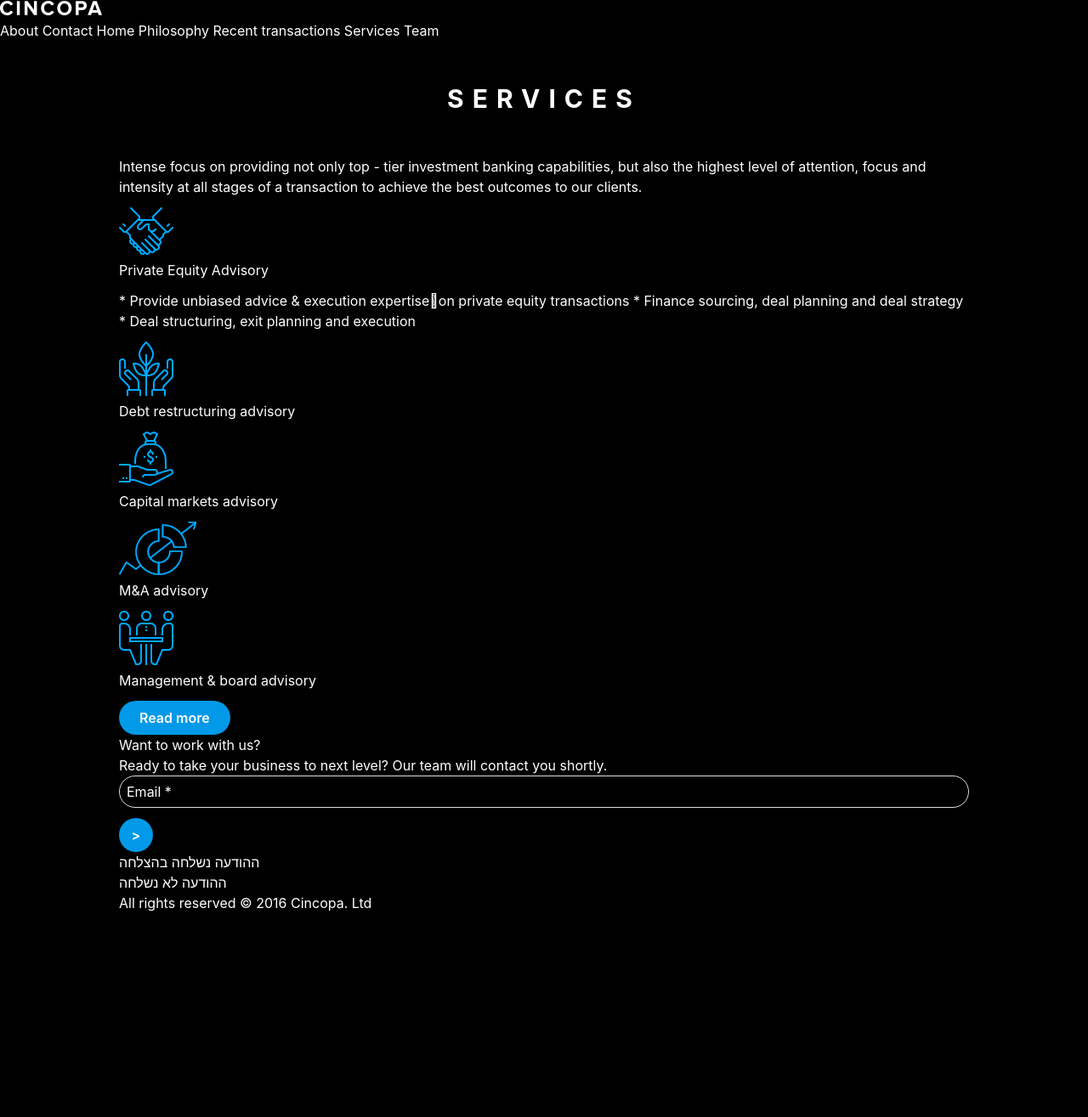
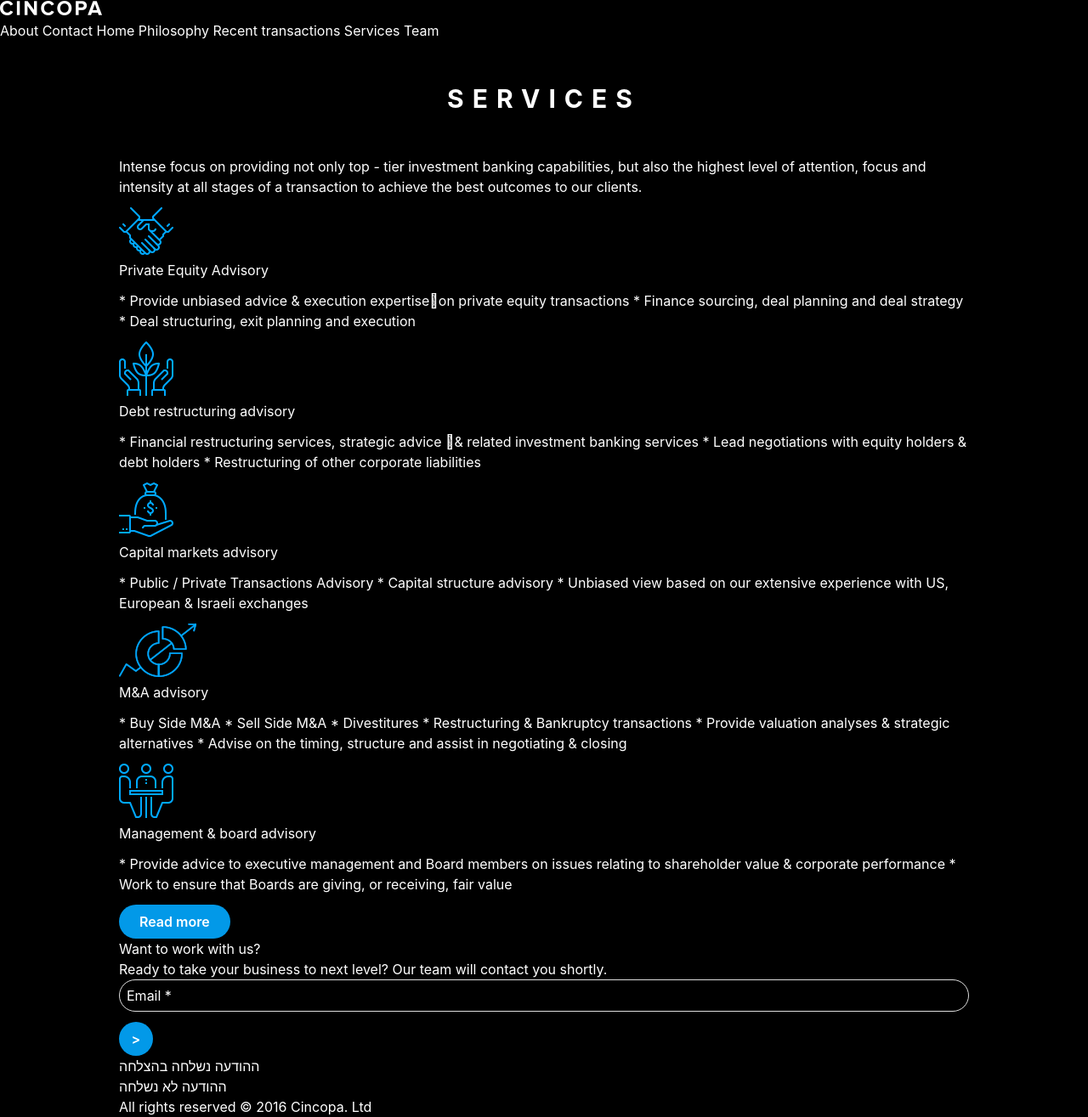
Before and after one commit to kedmyster/cincopa, a Jekyll site: the page built from services.markdown, in a window 1280 px wide. Shown: the whole page at 85% size. Built offline with Jekyll 4.4.1, drawn with Linux system fonts in a browser that asks for light colours; before the commit the page ends 1075 px from its top, so only the background shows below that.

Commit message:
Updated Services

```diff
--- a/services.markdown
+++ b/services.markdown
@@ -14,12 +14,33 @@ our-services:
     exit planning and execution"
 - image: "/img/home/home-flowers.png"
   title: Debt restructuring advisory
+  description: "* Financial restructuring services, strategic advice \x03& related
+    investment banking services\n* Lead negotiations with equity holders & debt holders\n*
+    Restructuring of other corporate liabilities"
 - image: "/img/home/home-moneyhand.png"
   title: Capital markets advisory
+  description: |-
+    * Public / Private Transactions Advisory
+    * Capital structure advisory
+    * Unbiased view based on our extensive experience with US, European & Israeli exchanges
 - image: "/img/home/home-grapherror.png"
   title: M&A advisory
+  description: |-
+    * Buy Side M&A
+    * Sell Side M&A
+    * Divestitures
+    * Restructuring & Bankruptcy transactions
+    * Provide valuation analyses & strategic alternatives
+    * Advise on the timing, structure and assist
+    in negotiating & closing
 - image: "/img/home/home-meeting.png"
   title: Management & board advisory
+  description: |-
+    * Provide advice to executive management and Board
+      members on issues relating to shareholder value &
+      corporate performance
+
+    * Work to ensure that Boards are giving, or receiving, fair value
 page:
 layout: services
 ---
```
